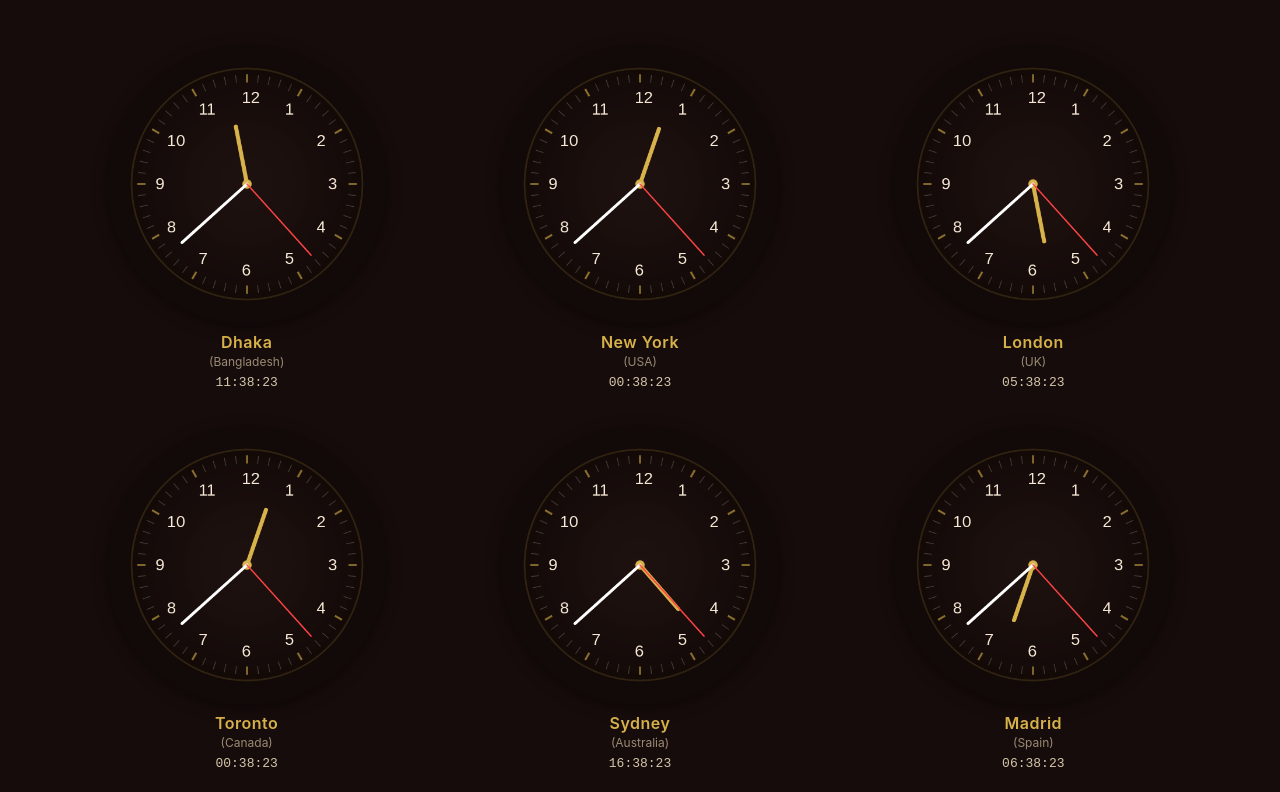
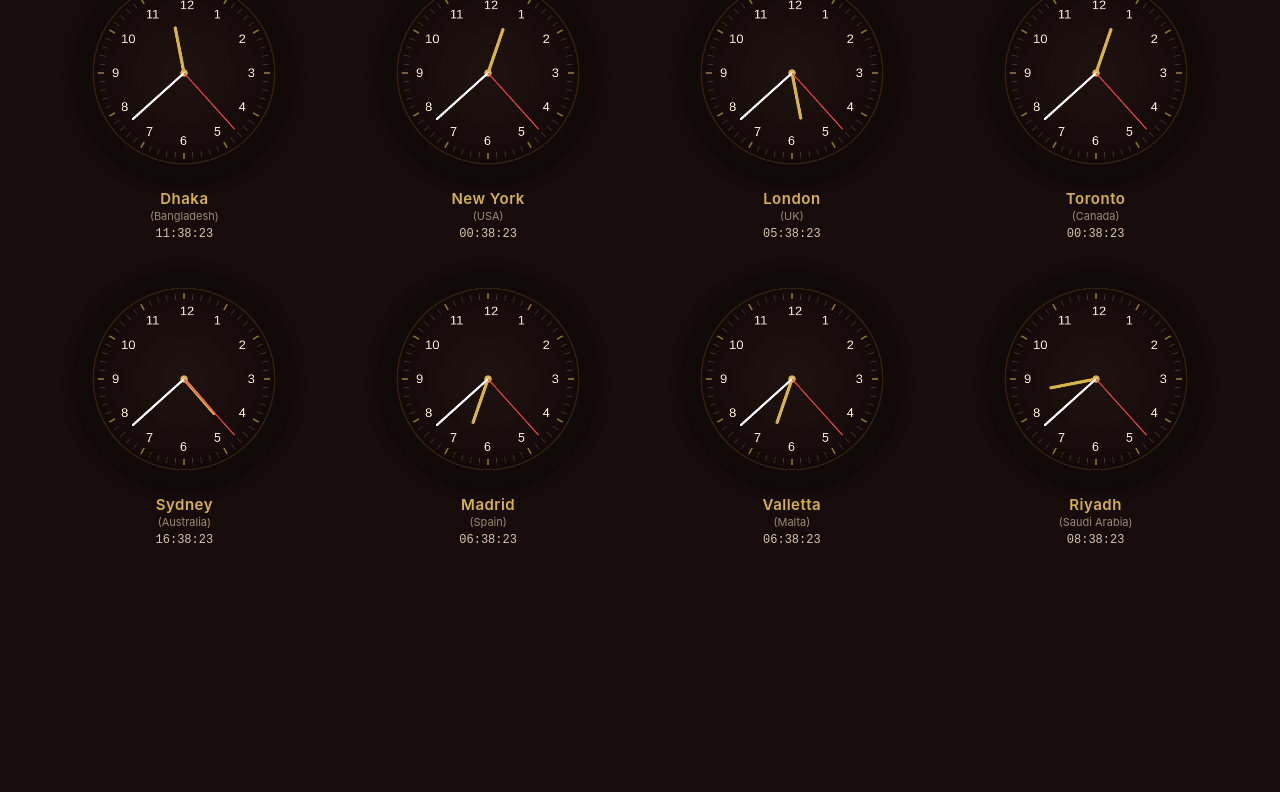
Before and after one commit to Jakia5876/Eight-county-live-watch, a plain HTML site: page index.html in a window 1280 px wide. Shown: the part 124-916 px from the top of the page. After the commit the page ends 800 px from the top, so only its background shows below. Drawn offline with Linux system fonts and the light colour scheme.

Commit message:
Update index.html

```diff
--- a/index.html
+++ b/index.html
@@ -13,88 +13,100 @@
     --text:#f6e9d6;
   }
 
+  * {
+    box-sizing: border-box;
+  }
+
   body{
     margin:0;
     font-family:Inter,Arial;
     background:var(--bg);
     color:var(--text);
-    padding:40px 60px;
+    padding:20px 30px;
+    min-height:100vh;
   }
 
   h1{
     text-align:center;
-    margin-bottom:50px;
-    font-size:36px;
+    margin:0 0 25px 0;
+    font-size:28px;
     letter-spacing:1.5px;
     font-weight:400;
   }
 
-  /* -------- GRID with LARGER clocks and LESS gap -------- */
+  /* -------- GRID - Optimized for full viewport visibility -------- */
   .grid{
     display:grid;
     grid-template-columns:repeat(4, 1fr);
-    gap:15px 20px;  /* Reduced gap: 15px vertical, 20px horizontal */
-    max-width:1400px;
+    gap:12px 15px;  /* Reduced gap for better fit */
+    max-width:1200px;  /* Constrained max width */
     margin:0 auto;
   }
 
   .card{
-    background:transparent;  /* Removed card background for cleaner look */
-    border-radius:8px;
-    padding:10px;
+    background:transparent;
+    padding:8px;
     text-align:center;
   }
 
-  /* -------- LARGER CLOCK SIZE -------- */
+  /* -------- CLOCK SIZE - Balanced for viewport -------- */
   .clock-wrap{
-    width:280px;  /* Increased from 240px */
-    height:280px;
+    width:240px;  /* Optimized size for full visibility */
+    height:240px;
     margin:auto;
     position:relative;
   }
 
   canvas.analog{
-    width:280px;  /* Increased from 240px */
-    height:280px;
+    width:240px;
+    height:240px;
     border-radius:50%;
     background:#0003;
-    box-shadow:0 4px 15px rgba(0,0,0,0.4);
+    box-shadow:0 3px 12px rgba(0,0,0,0.4);
   }
 
   .city{
     font-weight:600;
     color:var(--gold);
-    margin-top:8px;
-    font-size:16px;
+    margin-top:6px;
+    font-size:15px;
     letter-spacing:0.5px;
   }
 
   .country{
-    font-size:12px;
+    font-size:11px;
     color:#9a8a73;
-    margin-top:2px;
+    margin-top:1px;
   }
 
   .digital{
-    margin-top:6px;
+    margin-top:4px;
     font-family:"Courier New", monospace;
-    font-size:13px;
+    font-size:12px;
     color:#d4c5a9;
   }
 
-  @media (max-width: 1400px) {
+  /* Responsive breakpoints */
+  @media (max-width: 1300px) {
+    .clock-wrap, canvas.analog {
+      width:220px;
+      height:220px;
+    }
+  }
+
+  @media (max-width: 1100px) {
     .grid{
       grid-template-columns:repeat(3, 1fr);
     }
   }
 
-  @media (max-width: 1000px) {
+  @media (max-width: 850px) {
     .grid{
       grid-template-columns:repeat(2, 1fr);
     }
   }
 
-  @media (max-width: 650px) {
+  @media (max-width: 550px) {
     .grid{
       grid-template-columns:1fr;
     }
@@ -155,7 +167,7 @@ function getTimePartsForTZ(tz){
 
 function drawClock(canvas,h,m,s){
   const ctx=canvas.getContext('2d');
-  const cx=canvas.width/2, cy=canvas.height/2, r=200;  /* Increased radius */
+  const cx=canvas.width/2, cy=canvas.height/2, r=200;
 
   ctx.clearRect(0,0,canvas.width,canvas.height);
 
@@ -225,7 +237,7 @@ function drawClock(canvas,h,m,s){
   ctx.fillStyle='#d8b24a';
   ctx.fill();
 
-  // hands (with slight shadow effect)
+  // hands
   hand(((h%12)+m/60)*Math.PI/6 - Math.PI/2, r*0.50, 7, '#d8b24a');
   hand((m*Math.PI/30) - Math.PI/2, r*0.75, 5, '#ffffff');
   hand((s*Math.PI/30) - Math.PI/2, r*0.82, 2.5, '#ff4444');
```
